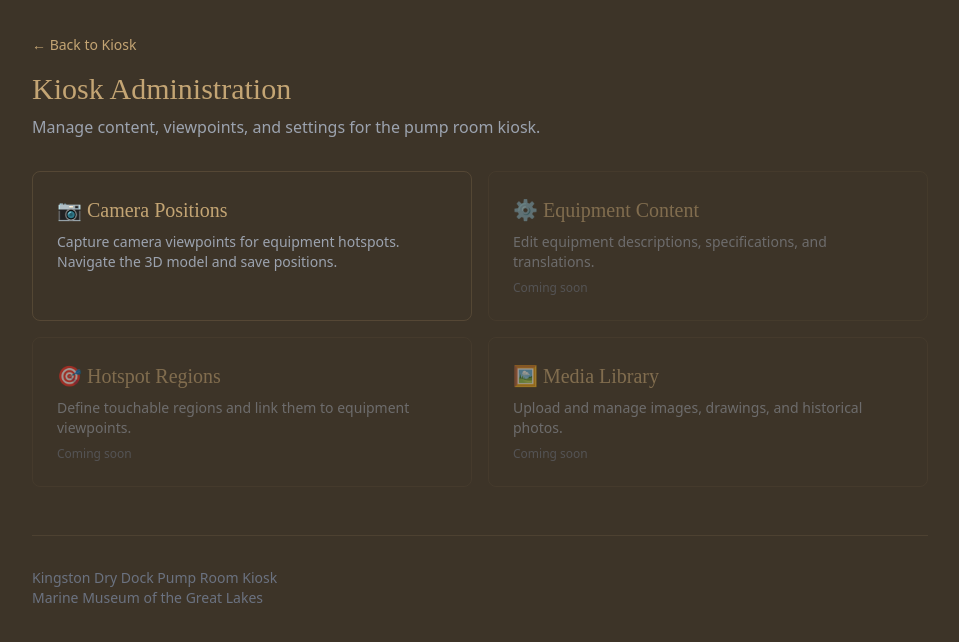
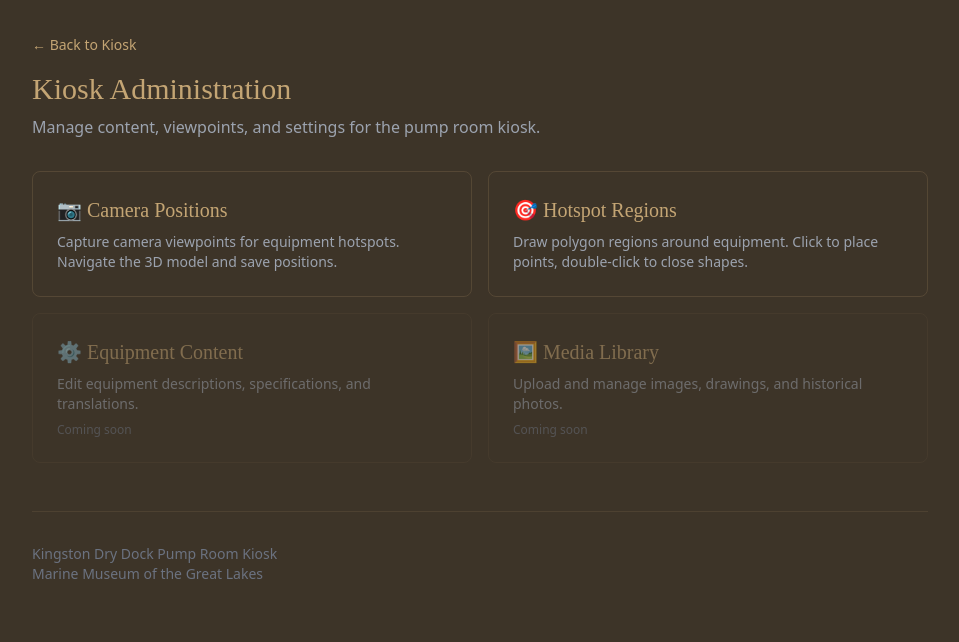
Before and after one commit to showcomm/glm-pump-room-kiosk, a React (Vite) app: page /admin in a window 1280 px wide. Shown: the top 642 px of the page, without its empty margins (160-1119 px from the left). Built offline with nearby package versions, Linux system fonts and the light colour scheme; no server answers.

Commit message:
feat: Add hotspot editor route and enable admin menu link

```diff
--- a/src/components/admin/AdminLanding.tsx
+++ b/src/components/admin/AdminLanding.tsx
@@ -42,6 +42,19 @@ export default function AdminLanding() {
             </p>
           </Link>
 
+          {/* Hotspot Editor - NOW ENABLED */}
+          <Link
+            to="/admin/hotspot-editor"
+            className="bg-museum-brown/30 hover:bg-museum-brown/50 border border-museum-accent/30 rounded-lg p-6 transition-colors"
+          >
+            <h2 className="text-xl font-display text-museum-highlight mb-2">
+              🎯 Hotspot Regions
+            </h2>
+            <p className="text-gray-400 text-sm">
+              Draw polygon regions around equipment. Click to place points, double-click to close shapes.
+            </p>
+          </Link>
+
           {/* Equipment Management - placeholder */}
           <div className="bg-museum-brown/20 border border-museum-accent/20 rounded-lg p-6 opacity-50">
             <h2 className="text-xl font-display text-museum-highlight mb-2">
@@ -49,17 +62,6 @@ export default function AdminLanding() {
             </h2>
             <p className="text-gray-400 text-sm">
               Edit equipment descriptions, specifications, and translations.
-            </p>
-            <span className="text-xs text-gray-500 mt-2 block">Coming soon</span>
-          </div>
-
-          {/* Hotspot Editor - placeholder */}
-          <div className="bg-museum-brown/20 border border-museum-accent/20 rounded-lg p-6 opacity-50">
-            <h2 className="text-xl font-display text-museum-highlight mb-2">
-              🎯 Hotspot Regions
-            </h2>
-            <p className="text-gray-400 text-sm">
-              Define touchable regions and link them to equipment viewpoints.
             </p>
             <span className="text-xs text-gray-500 mt-2 block">Coming soon</span>
           </div>
--- a/src/main.tsx
+++ b/src/main.tsx
@@ -6,6 +6,7 @@ import './styles/index.css'
 import InteractiveViewer from './components/interactive/InteractiveViewer'
 import AdminLanding from './components/admin/AdminLanding'
 import CameraCapture from './components/admin/CameraCapture'
+import HotspotEditor from './components/admin/HotspotEditor'
 
 // Note: StrictMode removed because WebGL libraries
 // don't handle React's double-mount/unmount cycle properly.
@@ -16,6 +17,7 @@ ReactDOM.createRoot(document.getElementById('root')!).render(
       <Route path="/" element={<InteractiveViewer />} />
       <Route path="/admin" element={<AdminLanding />} />
       <Route path="/admin/camera-capture" element={<CameraCapture />} />
+      <Route path="/admin/hotspot-editor" element={<HotspotEditor />} />
     </Routes>
   </BrowserRouter>
 )
```
